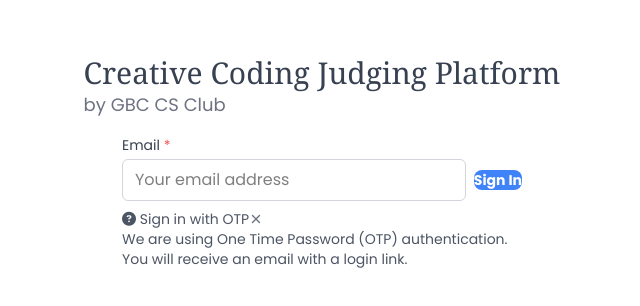
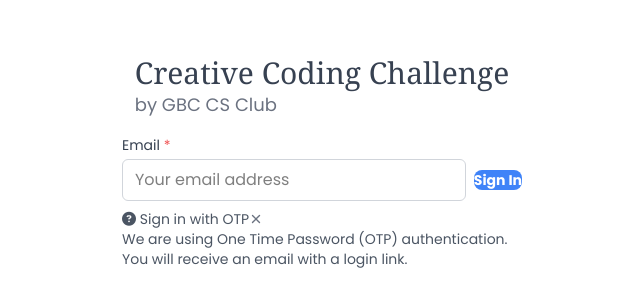
Before and after one commit to gbccsclub/ccc-judging-platform, a React (Vite) app: page / in a window 1280 px wide. Shown: the part 198-504 px from the top of the page, without its empty margins (318-958 px from the left). Built offline with nearby package versions, Linux system fonts and the light colour scheme; no server answers; a web font is replaced by a local one.

Commit message:
refac: update title

```diff
--- a/src/components/Title.tsx
+++ b/src/components/Title.tsx
@@ -10,7 +10,7 @@
     return <>
         <div className={'flex flex-col justify-start mb-4 ' + (isLoggedIn ? 'fixed top-4 left-4' : '')}>
             <h1 className={(isLoggedIn ? "text-lg" : "text-3xl") + " text-left font-serif text-gray-700"}>
-                Creative Coding Judging Platform
+                Creative Coding Challenge
             </h1>
             <p className={(isLoggedIn ? "text-sm" : "text-lg") + ' text-gray-500'}>
                 by GBC CS Club
```
